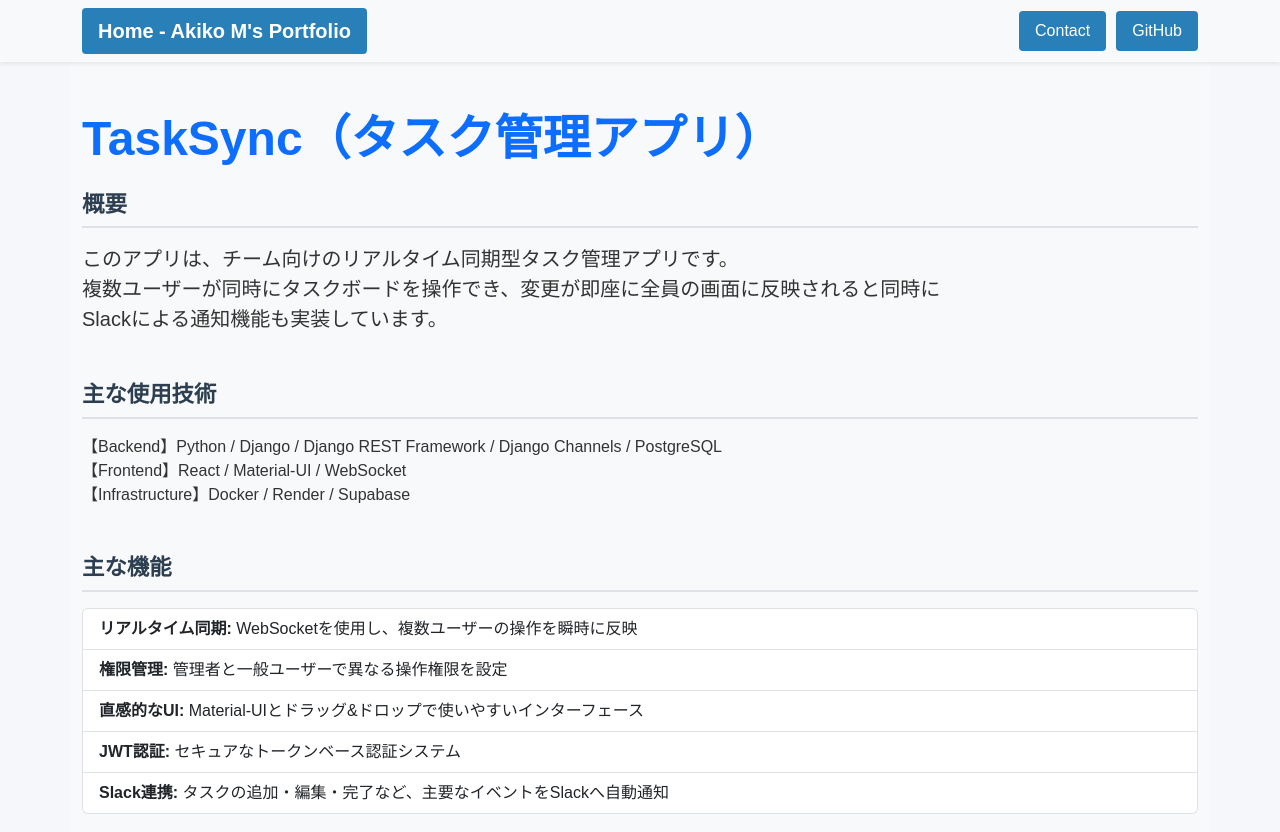
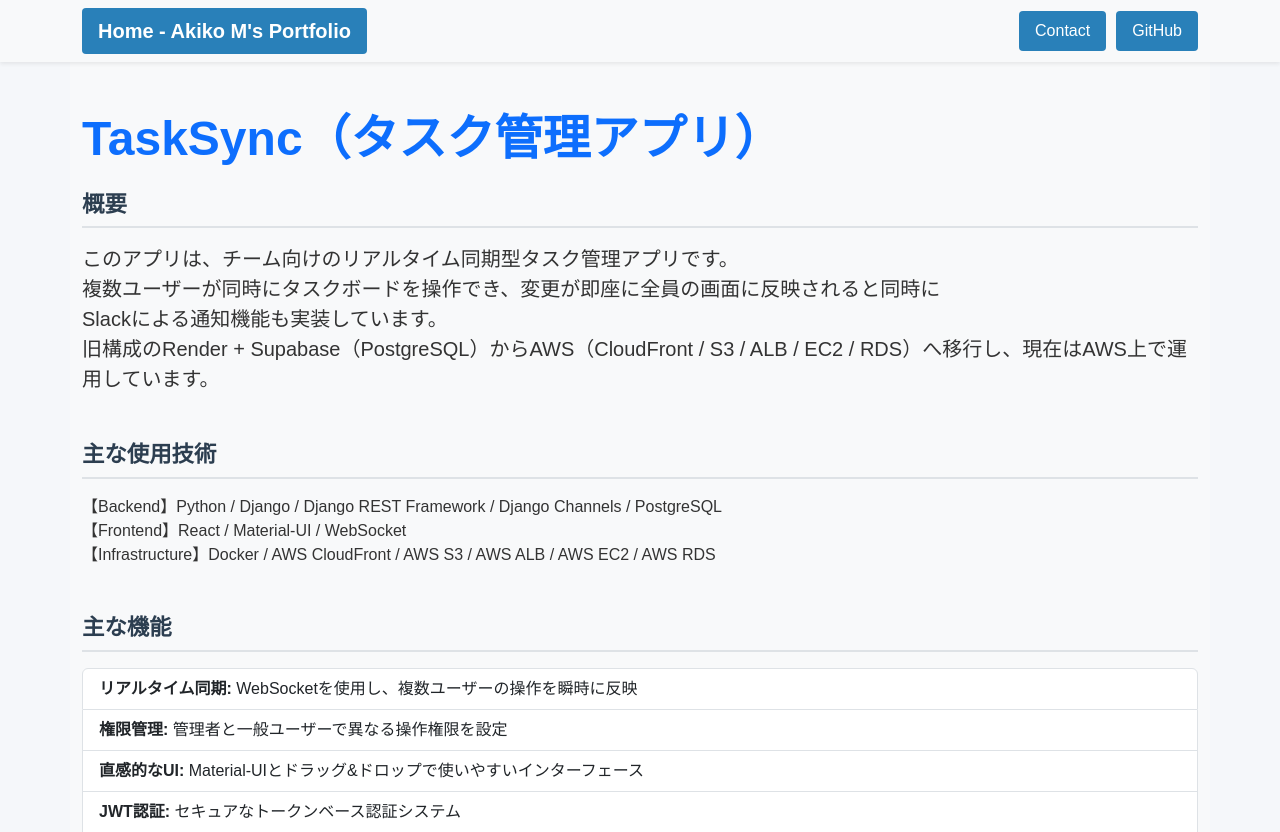
Before and after one commit to TechCat-Hello/portfolio-site, a Django app: template templates/tasksync_detail.html in a window 1280 px wide. Shown: the top 832 px of the page. Run offline with Django 5.2, Linux system fonts and the light colour scheme; the template is opened without the code that fills it, so the values that code supplies are empty.

Commit message:
Update TaskSync AWS migration note

```diff
--- a/templates/tasksync_detail.html
+++ b/templates/tasksync_detail.html
@@ -105,7 +105,8 @@
         <p class="lead">
             このアプリは、チーム向けのリアルタイム同期型タスク管理アプリです。<br>
             複数ユーザーが同時にタスクボードを操作でき、変更が即座に全員の画面に反映されると同時に<br>
-            Slackによる通知機能も実装しています。
+            Slackによる通知機能も実装しています。<br>
+            旧構成のRender + Supabase（PostgreSQL）からAWS（CloudFront / S3 / ALB / EC2 / RDS）へ移行し、現在はAWS上で運用しています。
         </p>
     </div>
 
@@ -114,7 +115,7 @@
         <p class="mb-0">
             【Backend】Python / Django / Django REST Framework / Django Channels / PostgreSQL<br>
             【Frontend】React / Material-UI / WebSocket<br>
-            【Infrastructure】Docker / Render / Supabase</p>
+            【Infrastructure】Docker / AWS CloudFront / AWS S3 / AWS ALB / AWS EC2 / AWS RDS</p>
     </div>
 
     <div class="mb-5">
```
